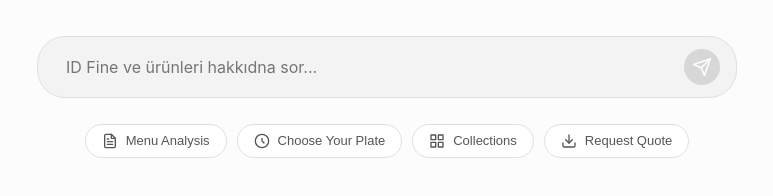
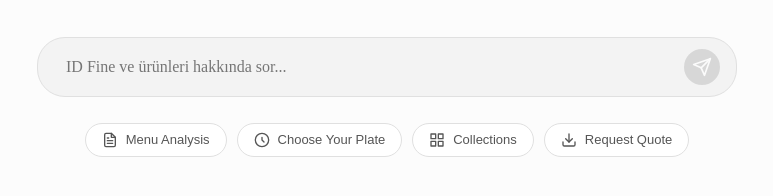
Before and after one commit to cagrici/idfine-chatbot, a plain HTML site: page test-chat.html in a window 1280 px wide. Shown: the part 348-544 px from the top of the page, 253-1026 px from the left. Drawn offline with Linux system fonts and the light colour scheme; no server answers.

Commit message:
Update font family

```diff
--- a/test-chat.html
+++ b/test-chat.html
@@ -15,7 +15,7 @@
             --accent-color: #000000;
             --message-user-bg: #f3f3f3;
             --message-assistant-bg: transparent;
-            --font-family: 'Inter', -apple-system, BlinkMacSystemFont, 'Segoe UI', Roboto, sans-serif;
+            --font-family: "universalSans", var(--font-inter), ui-sans-serif, system-ui, sans-serif, "Apple Color Emoji", "Segoe UI Emoji", "Segoe UI Symbol", "Noto Color Emoji";
         }
 
         * {
@@ -421,7 +421,7 @@
         <!-- Input Section -->
         <div class="input-section">
             <div class="input-wrapper">
-                <input type="text" id="chatInput" placeholder="ID Fine ve ürünleri hakkıdna sor..." autocomplete="off">
+                <input type="text" id="chatInput" placeholder="ID Fine ve ürünleri hakkında sor..." autocomplete="off">
                 <button id="sendButton" class="send-btn" disabled>
                     <svg width="20" height="20" viewBox="0 0 24 24" fill="none" stroke="currentColor" stroke-width="2"
                         stroke-linecap="round" stroke-linejoin="round">
```
